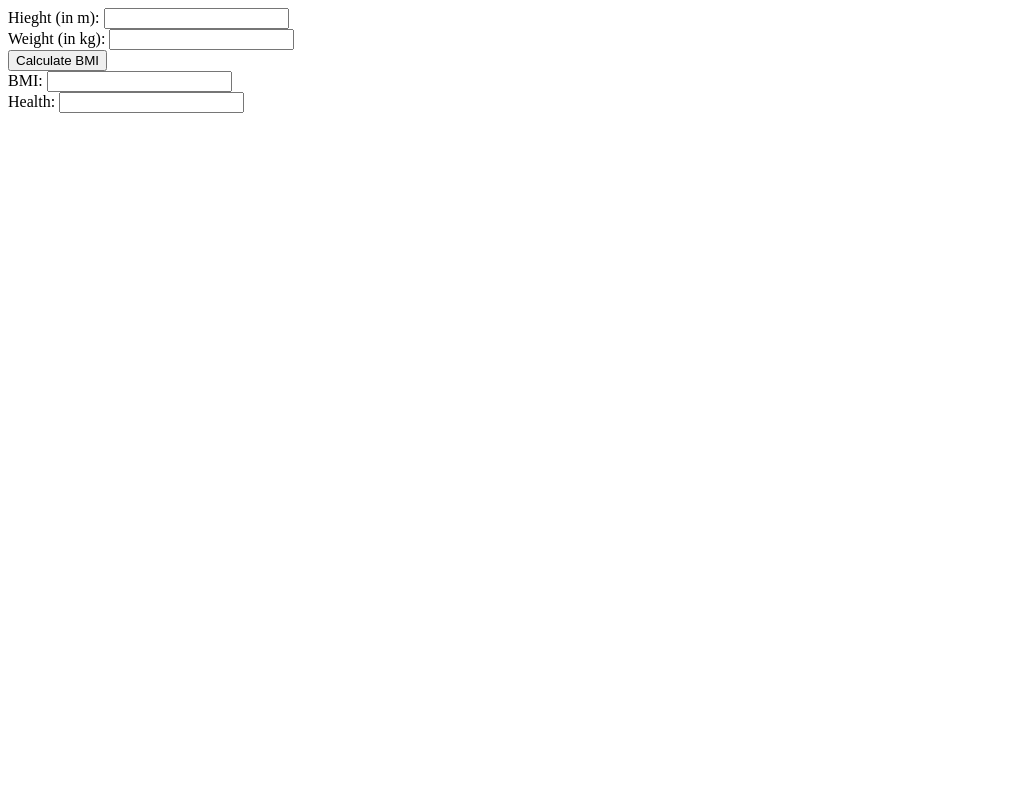
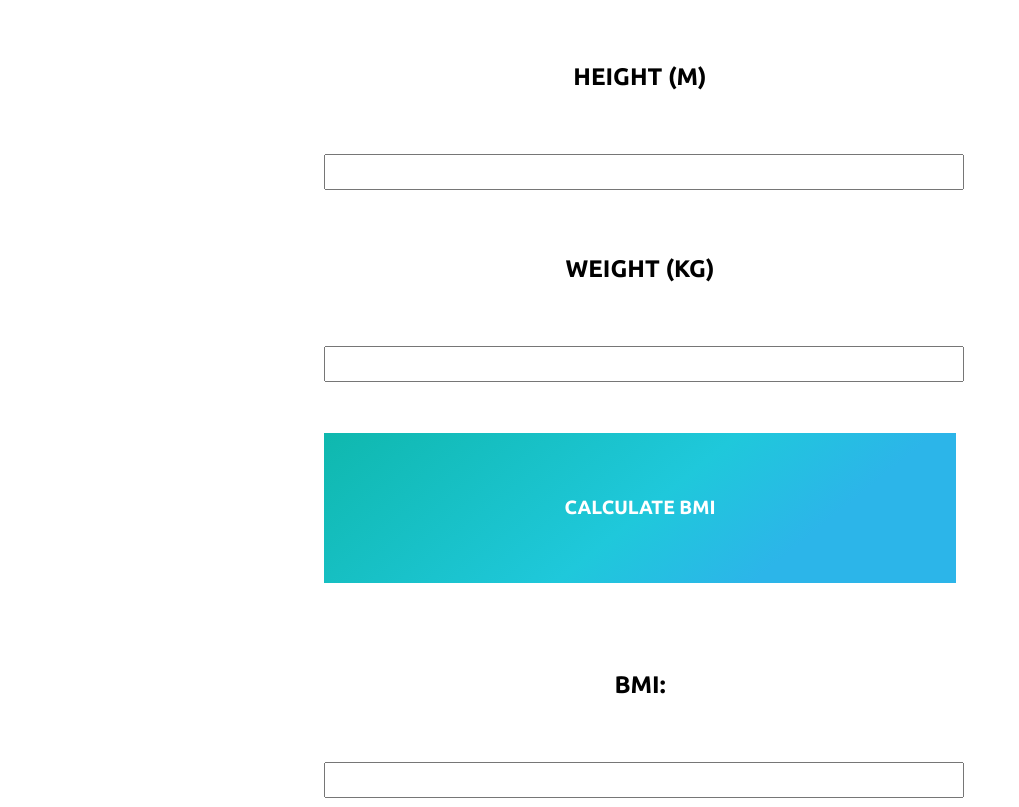
Before and after one commit to Auto19/Bmi-Calc, a plain HTML site: page index.html in a window 1280 px wide. Shown: the whole page, without its empty margins (0-1019 px from the left). Drawn offline with Linux system fonts and the light colour scheme.

Commit message:
Update index.html

```diff
--- a/index.html
+++ b/index.html
@@ -1,16 +1,56 @@
 <!doctype html>
 <html>
     <head>
+        <link href='http://fonts.googleapis.com/css?family=Ubuntu:bold' rel='stylesheet' type='text/css'>
         <style>
+            .button {
+                font-family: 'Ubuntu', Helvetica, Arial, sans-serif;
+                background: linear-gradient(141deg, #0fb8ae 0%, #1fc8db 51%, #2cb5e9 75%);
+                border: none;
+                color: white;
+                padding: 5% 7%;
+                text-align: center;
+                text-decoration: none;
+                display: inline-block;
+                font-size: 120%;
+                width: 50%;
+                height: 50%;
+                margin-left: 25%;
+                margin-right: 25%;
+                margin-top: 4%;
+                margin-bottom: 2%;
+                cursor: pointer;
+            }
+            h2 {
+                font-family: 'Ubuntu', Helvetica, Arial, sans-serif;
+                width: 50%;
+                margin-left: 25%;
+                margin-right: 25%;
+                margin-top: 5%;
+                margin-bottom: 5%;
+                text-align: center;
+                text-decoration: none;
+            }
+            .p {
+                width: 50%;
+                margin-left: 25%;
+                margin-right: 25%;
+                margin-bottom: 1px;
+                height: 30px;
+                text-align: center;
+                font-size: large;
+            }
         </style>
     </head>
     <body>
-        Hieght (in m): <input id="Hieght" type="text"><br>
-        Weight (in kg): <input id="Weight" type="text"><br>
-        <button onclick="calculate();">Calculate BMI</button>
+        <h2>HEIGHT (M)</h2>
+        <input class="p" id="Hieght" type="text"><br>
+        <h2>WEIGHT (KG)</h2>
+        <input class="p" id="Weight" type="text"><br>
+        <button class="button" onclick="calculate();">CALCULATE BMI</button>
         <br>
-        BMI: <input id="BMI" type="text"><br>
-        Health: <input id="Health" type="text"><br>
+        <h2 id="Health">BMI:</h2> <input class="p" id="BMI" type="text"><br>
+        <!-- <p>Health:</p> <input id="Health" type="text"><br> -->
         <script>
             function calculate() {
                 var h = parseFloat(document.getElementById("Hieght").value);
@@ -19,15 +59,15 @@
                 document.getElementById("BMI").value = bmi;
                 //Data taken from here: https://amp.businessinsider.com/images/57d291cadd0895c6308b46b0-750-580.png
                 if(bmi >= 40) {
-                    document.getElementById("Health").value = "Extremely Obese";
+                    document.getElementById("Health").innerHTML = "BMI: Extremely Obese";
                 } else if(bmi >= 30) {
-                    document.getElementById("Health").value = "Obese";
+                    document.getElementById("Health").innerHTML = "BMI: Obese";
                 } else if(bmi >= 25) {
-                    document.getElementById("Health").value = "Overweight";
+                    document.getElementById("Health").innerHTML = "BMI: Overweight";
                 } else if(bmi >= 18.5) {
-                    document.getElementById("Health").value = "Healthy";
+                    document.getElementById("Health").innerHTML = "BMI: Healthy";
                 } else if(bmi < 18.5) {
-                    document.getElementById("Health").value = "Underweight";
+                    document.getElementById("Health").innerHTML = "BMI: Underweight";
                 }
             }
         </script>
```
